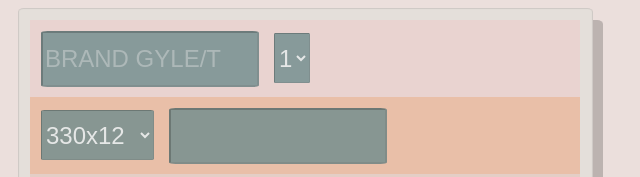
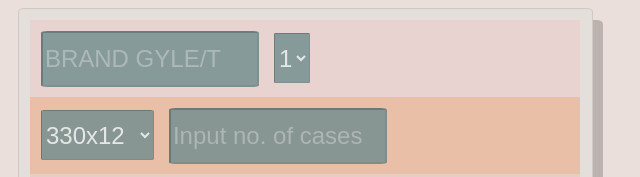
Before and after one commit to terrywetfoot/TheMonkTool, a plain HTML site: page index.html in a window 1280 px wide. Shown: the top 177 px of the page, 0-640 px from the left. Drawn offline with nearby package versions, Linux system fonts and the light colour scheme.

Commit message:
Added Placeholder text
Everything must be stoopid proof.

```diff
--- a/index.html
+++ b/index.html
@@ -39,7 +39,7 @@
             <option value="5">440x24</option>
             <option value="6">440x6x4</option>
         </select>
-        <input type="number"  id="inputAmtCases1">
+        <input type="number"  id="inputAmtCases1" placeholder="Input no. of cases packed">
 
         </div>
 
@@ -52,7 +52,7 @@
             <option value="5">440x24</option>
             <option value="6">440x6x4</option>
         </select>
-        <input type="number"  id="inputAmtCases2">
+        <input type="number"  id="inputAmtCases2" placeholder="Input no. of cases packed">
 
         </div>
 
@@ -65,7 +65,7 @@
             <option value="5">440x24</option>
             <option value="6">440x6x4</option>
         </select>
-        <input type="number"  id="inputAmtCases3">
+        <input type="number"  id="inputAmtCases3" placeholder="Input no. of cases packed">
 
         </div>
 
@@ -78,7 +78,7 @@
             <option value="5">440x24</option>
             <option value="6">440x6x4</option>
         </select>
-        <input type="number"  id="inputAmtCases4">
+        <input type="number"  id="inputAmtCases4" placeholder="Input no. of cases packed">
 
         </div>
 
@@ -91,7 +91,7 @@
             <option value="5">440x24</option>
             <option value="6">440x6x4</option>
         </select>
-        <input type="number"  id="inputAmtCases5">
+        <input type="number"  id="inputAmtCases5" placeholder="Input no. of cases packed">
 
         </div>
 
@@ -104,7 +104,7 @@
             <option value="5">440x24</option>
             <option value="6">440x6x4</option>
         </select>
-        <input type="number" id="inputAmtCases6">
+        <input type="number" id="inputAmtCases6" placeholder="Input no. of cases packed">
 
         </div>
 
```
